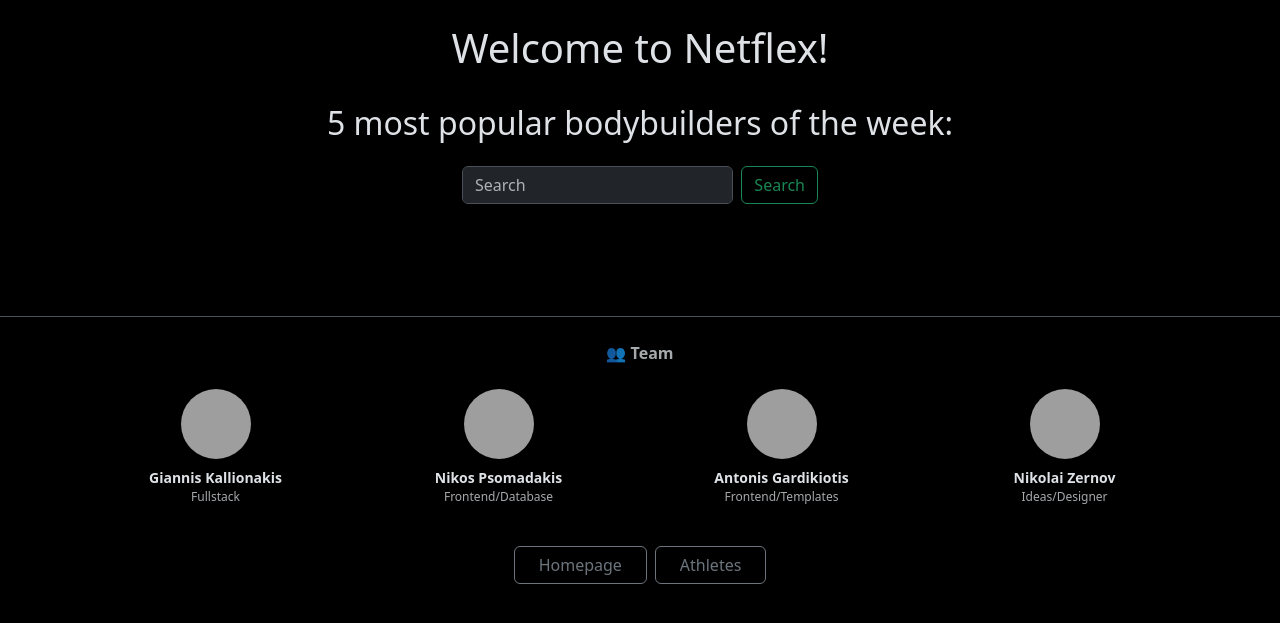
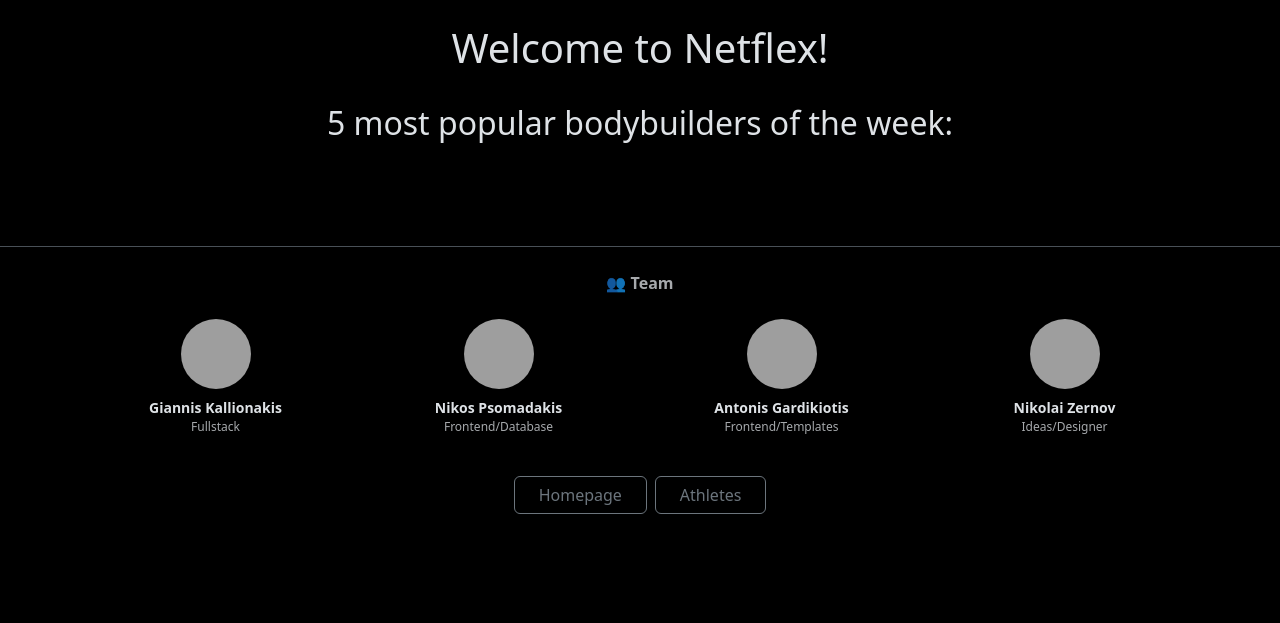
Before and after one commit to Nik3p/Web-dev-project, a Flask app: page / in a window 1280 px wide. Shown: the part 66-689 px from the top of the page. Run offline with Flask 3, Linux system fonts and the light colour scheme; data that the repository does not hold is empty; some libraries are stand-ins or nearby versions; grey boxes are pictures that could not be loaded.

Commit message:
removed search from homepage

```diff
--- a/templates/homepage.html
+++ b/templates/homepage.html
@@ -7,11 +7,5 @@
         <h1>Welcome to Netflex!</h1><br>
         <h2 id="popular">5 most popular bodybuilders of the week:</h2>
 
-        <div class="row justify-content-center mt-4">
-            <form class="d-flex col-12 col-md-6 col-lg-4" role="search"  method="GET" action="{{ url_for('items') }}">
-                <input class="form-control me-2" name="name" type="search" placeholder="Search" aria-label="Search"/>
-                <button class="btn btn-outline-success" type="submit">Search</button>
-            </form>
-        </div>
     </div>
 {% endblock %}
```
